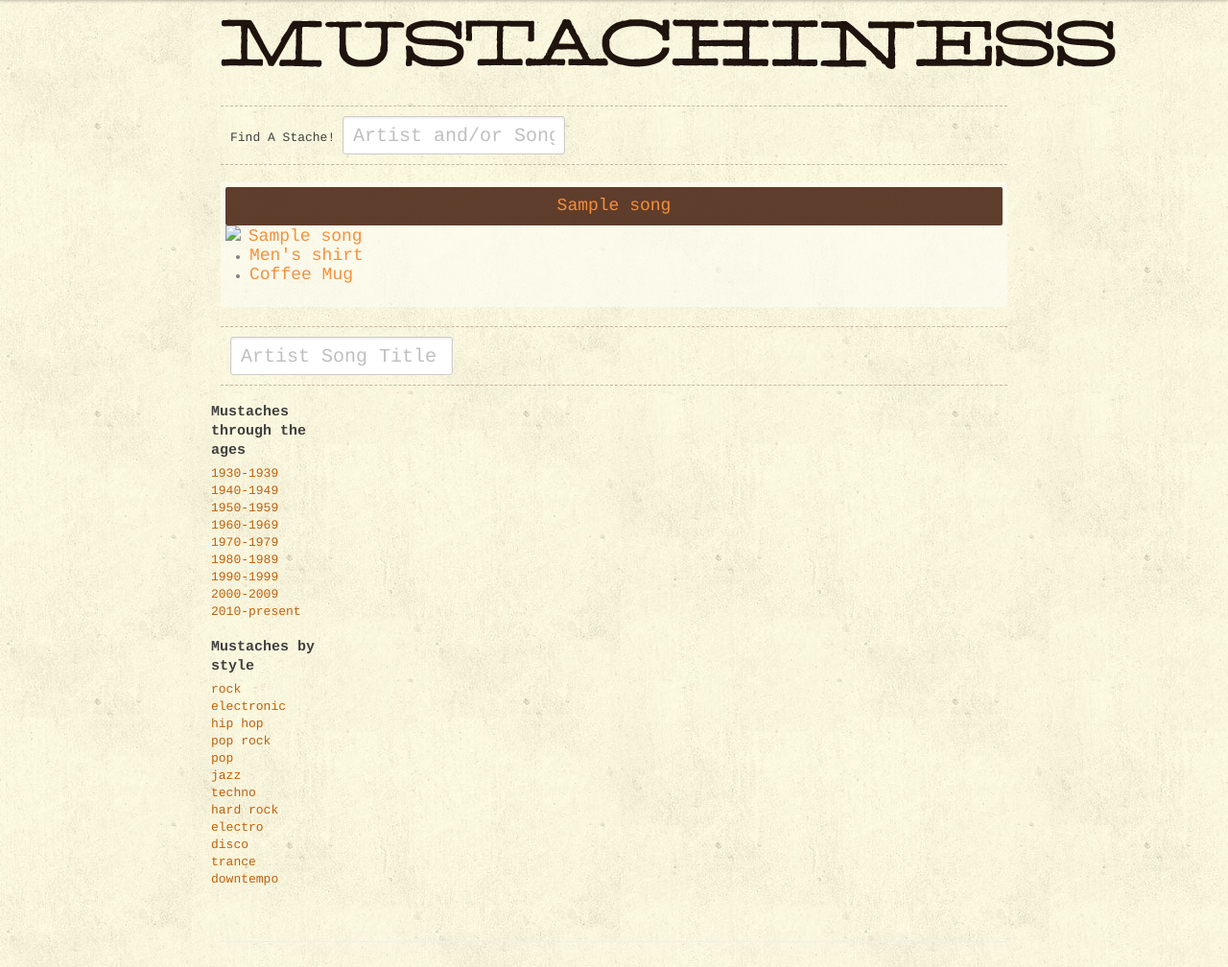
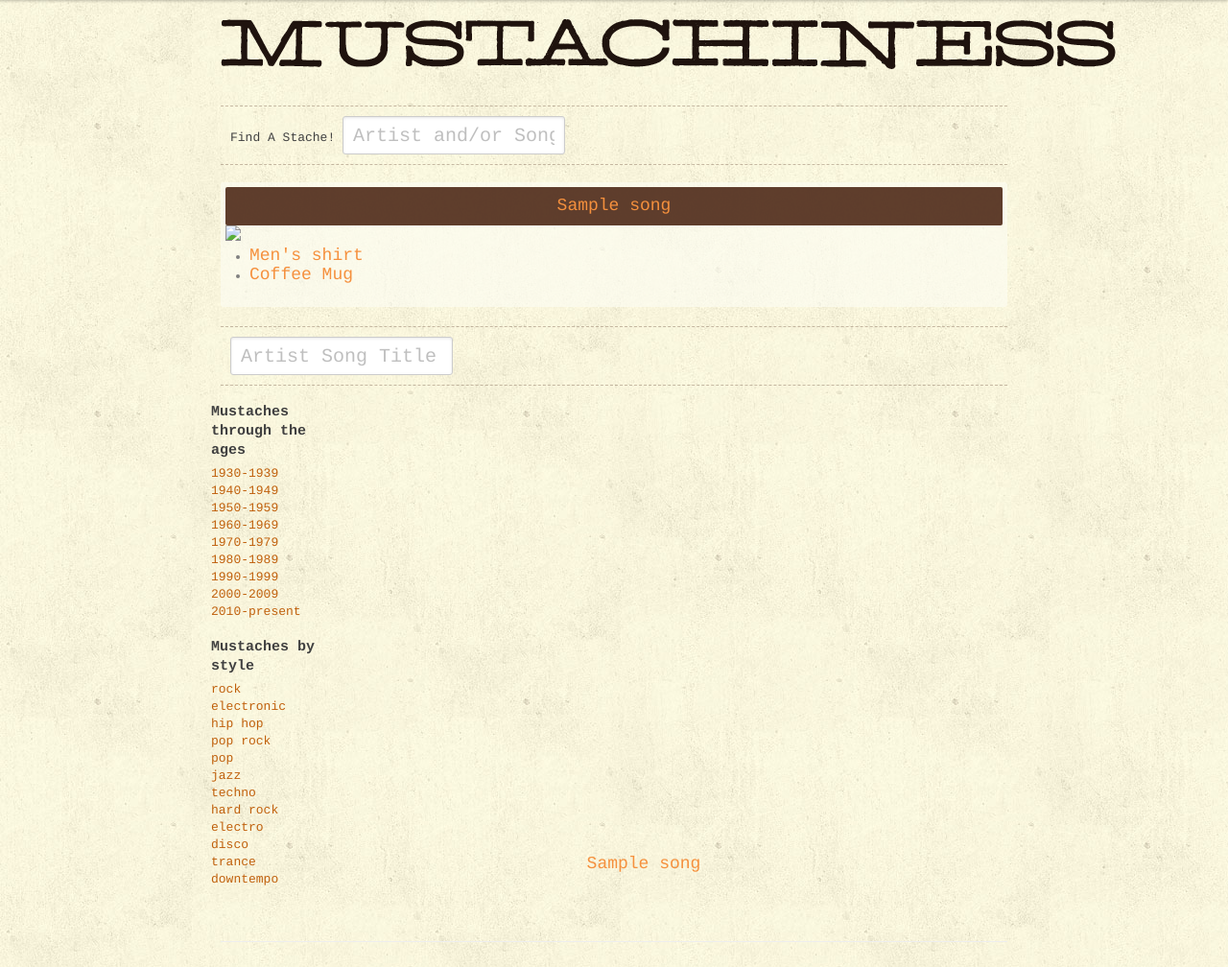
Before and after one commit to exfm/mustachiness, a Flask app: template templates/make.html in a window 1280 px wide. Shown: the part 40-1048 px from the top of the page at 96% size. Run offline with Flask 2, Linux system fonts and the light colour scheme; the template is opened without the code that fills it: most values are stand-ins (such as "Sample title", 1, 10 or a date in 2020); some libraries are stand-ins or nearby versions.

Commit message:
moved song title to center. added width values for stache canvas & images

```diff
--- a/static/css/mustachery.css
+++ b/static/css/mustachery.css
@@ -44,7 +44,18 @@ padding: 10px;
 	text-align: center;
 	border-radius: 2px;
 }
+a.song_title {
+	position: absolute;
+	width: 100%;
+	text-align: center;
+	font-size: 25px;
+	bottom: 35px;
+	color: #914608;
+}
 
+.stache img, .stache canvas {
+max-width: 810px;
+}
 .stache a{
 	font-size:18px;
 	color:#F5903D;
```
